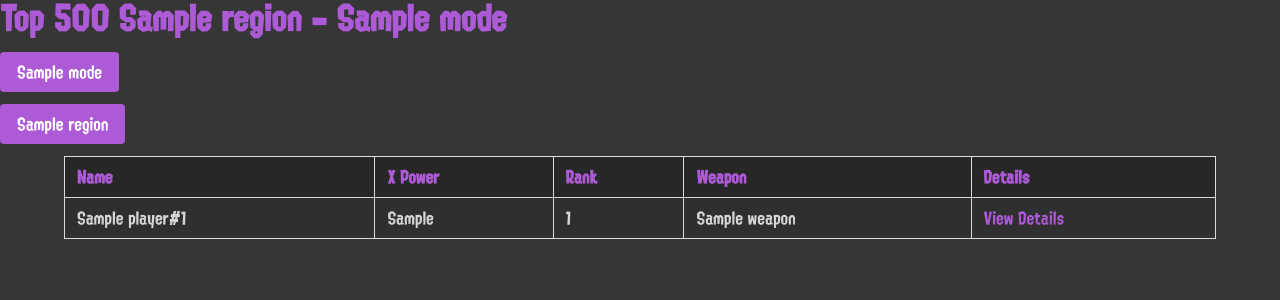
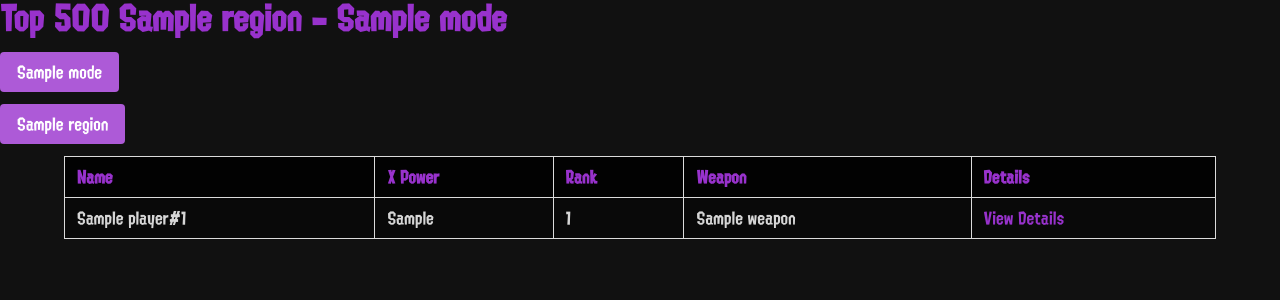
Before and after one commit to cesaregarza/SplatTop, a Flask app: template splat_top/templates/leaderboard.html in a window 1280 px wide. Shown: the top 300 px of the page. Run offline with Flask 3, Linux system fonts and the light colour scheme; the template is opened without the code that fills it: most values are stand-ins (such as "Sample title", 1, 10 or a date in 2020); parts of the project's set-up code (start-up, migrations or seed data) failed here and were passed over.

Commit message:
visual updates

```diff
--- a/splat_top/app.py
+++ b/splat_top/app.py
@@ -44,7 +44,12 @@ def leaderboard():
 
     session.close()
     return render_template(
-        "leaderboard.html", players=players, modes=MODES, regions=REGIONS, mode=mode, region=region
+        "leaderboard.html",
+        players=players,
+        modes=MODES,
+        regions=REGIONS,
+        mode=mode,
+        region=region,
     )
 
 
@@ -54,6 +59,7 @@ def player_detail(player_id):
     session = Session()
 
     player = session.query(Player).filter_by(id=player_id).first()
+    print(vars(player))
     aliases = (
         session.query(
             func.concat(Player.name, "#", Player.name_id).label("alias"),
@@ -87,8 +93,11 @@ def player_detail(player_id):
             session.query(Player.rank)
             .filter_by(id=player_id, mode=mode)
             .order_by(Player.timestamp.desc())
-            .first()[0]
+            .first()
         )
+        if current_rank is None:
+            continue
+        current_rank = current_rank[0]
 
         # Peak xpower
         peak_xpower = (
--- a/splat_top/static/scss/main.scss
+++ b/splat_top/static/scss/main.scss
@@ -6,7 +6,8 @@ $accent-light: lighten($accent-color, 10%);
 $accent-lighter: lighten($accent-color, 20%);
 $white-color: #d6d6d6;
 $whiter-color: lighten($white-color, 10%);
-$black-color: #363636;
+// $black-color: #363636;
+$black-color: #111111;
 
 $scrollbar-color: $accent-darker;
 $scrollbar-hover-color: $accent-dark;
@@ -22,7 +23,8 @@ $link-color: $white-color;
 $link-hover-color: lighten($link-color, 10%);
 $content-heading-color: $body-color;
 
-$navbar-background-color: #272727;
+// $navbar-background-color: #272727;
+$navbar-background-color: darken($body-background-color, 6%);
 $navbar-item-color: $white-color;
 $navbar-item-hover-background-color: lighten($navbar-background-color, 10%);
 $navbar-item-hover-color: $navbar-item-color;
@@ -44,9 +46,9 @@ $table-background-color: lighten($navbar-background-color, 3%);
 $table-border-color: $accent-color;
 $table-head-cell-color: $accent-color;
 $table-cell-heading-color: $accent-color;
-$table-striped-row-even-background-color: lighten($navbar-background-color, 7%);
-$table-striped-row-even-hover-background-color: lighten($navbar-background-color, 12%);
-$table-row-hover-background-color: lighten($navbar-background-color, 12%);
+$table-striped-row-even-background-color: lighten($navbar-background-color, 12%);
+$table-striped-row-even-hover-background-color: lighten($navbar-background-color, 20%);
+$table-row-hover-background-color: lighten($navbar-background-color, 18%);
 $table-row-active-background-color: $accent-darker;
 $table-row-active-color: $whiter-color;
 
@@ -74,17 +76,17 @@ html, body {
     margin-bottom: 20px;
 
     strong, h1, h2, h3, h4, h5, h6 {
-      color: $accent-light;
+      color: $accent-color;
     }
 
   }
 
   a {
-    color: $accent-color;
+    color: $accent-dark;
   }
 
   strong, h1, h2, h3, h4, h5, h6 {
-      color: $accent-color;
+      color: $accent-dark;
   }
 
   p, li {
@@ -97,7 +99,7 @@ html, body {
 
   table {
       thead th {
-          color: $accent-color;
+          color: $accent-dark;
           background-color: $navbar-background-color;
       }
 
@@ -106,3 +108,20 @@ html, body {
       }
   }
 }
+
+.chart-container {
+  position: relative;
+}
+
+.no-data-overlay {
+  position: absolute;
+  top: 0;
+  left: 0;
+  width: 100%;
+  height: 100%;
+  display: none;
+  background: rgba($navbar-background-color, 0.8);
+  text-align: center;
+  line-height: 200px;
+  font-size: 20px;
+}
--- a/splat_top/templates/charts.html
+++ b/splat_top/templates/charts.html
@@ -19,6 +19,10 @@
         var mode_data = modes_data[mode].map(function(tuple) {
             return [Date.parse(tuple[0]), tuple[1]]; // Parse the date-time string
           });
+
+        if (mode_data.length == 0) {
+            document.querySelector(".no-data-overlay.chart" + (index + 1)).style.display = "block";
+        }
 
         // Assuming mode_data is an array of [x, y] pairs, sort by timestamp
         mode_data.sort(function(a, b) {
```
Also changed, not shown: splat_top/templates/player.html (+16 -4 lines), splat_top/static/css/main.css, 1 other file.
